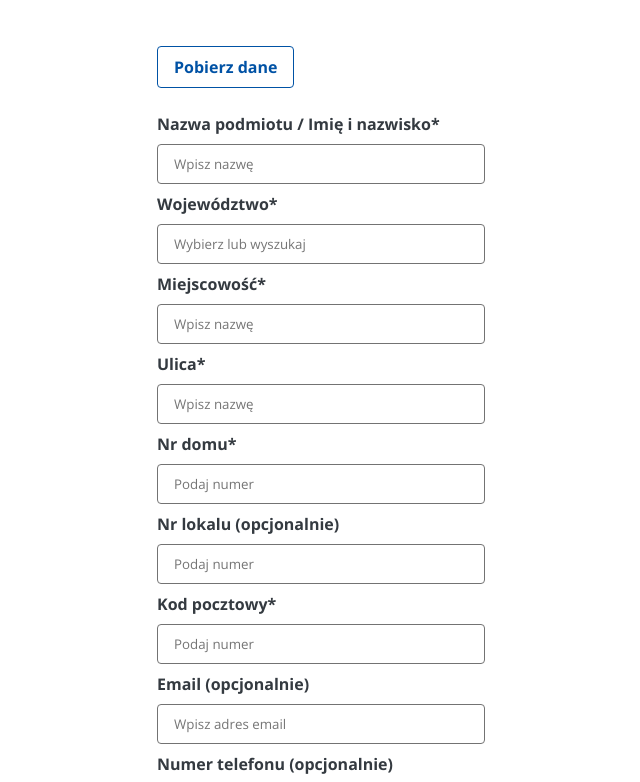
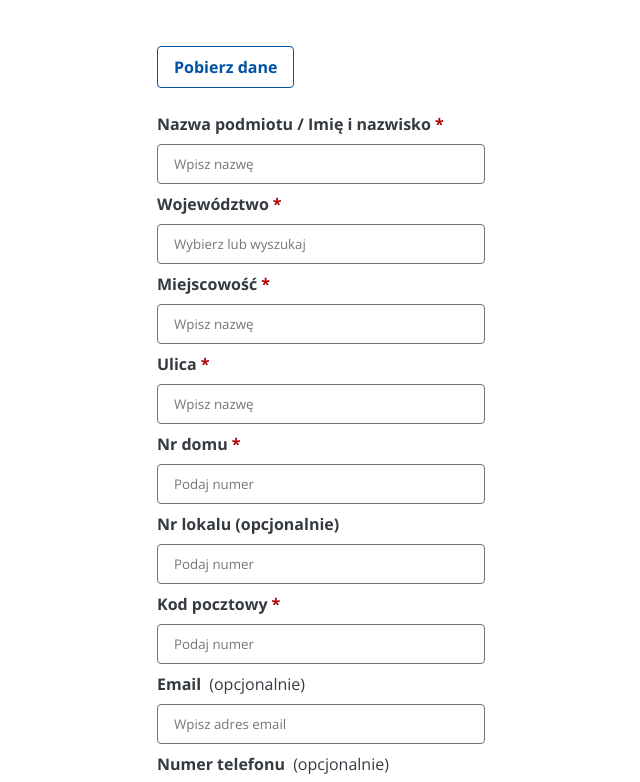
Before and after one commit to KiQQu2/Angular_form, an Angular app: page / in a window 1280 px wide. Shown: the part 398-1180 px from the top of the page, without its empty margins (319-959 px from the left). Built offline with nearby package versions, Linux system fonts and the light colour scheme.

Commit message:
Update form.component.css

```diff
--- a/src/app/components/form/form.component.css
+++ b/src/app/components/form/form.component.css
@@ -82,6 +82,26 @@ input{
   background-color: #0052A5;
 }
 
+.fa-asterisk{
+  font-family: Open Sans;
+  font-style: normal;
+  font-weight: bold;
+  font-size: 16px;
+  line-height: 24px;
+  color: #AD0000;
+  margin: 0px 4px;
+}
+.opcional{
+
+  font-family: Open Sans;
+  font-style: normal;
+  font-weight: normal;
+  font-size: 16px;
+  line-height: 24px;
+
+  color: #343A40;
+  margin: 0px 4px;
+}
 input.ng-invalid.ng-touched{
   border:1px solid red;
 }
```
